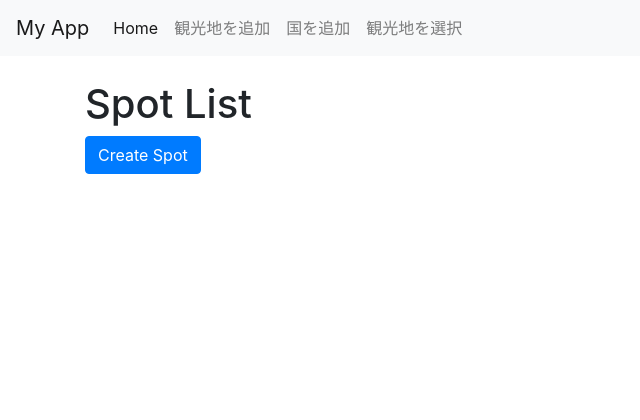
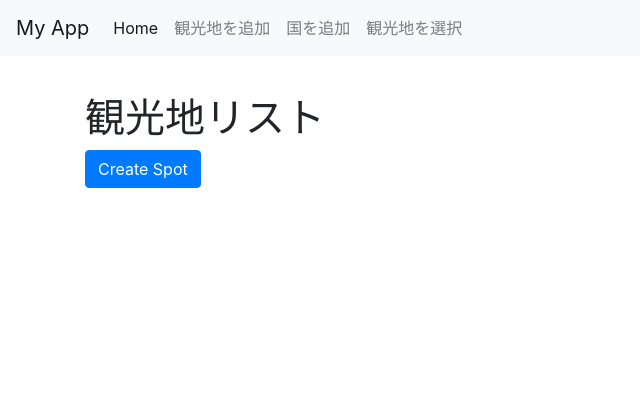
Before and after one commit to s-iyo/App, a Django app: page /myapp/spot/list/ in a window 1280 px wide. Shown: the top 420 px of the page, without its empty margins (0-640 px from the left). Run offline with Django 5.2, Linux system fonts and the light colour scheme; data comes from the database, SQL or seed files in the repository; data that the repository does not hold is empty; some libraries are stand-ins or nearby versions.

Commit message:
CSS追加

```diff
--- a/django_basic/conf/settings.py
+++ b/django_basic/conf/settings.py
@@ -120,7 +120,10 @@ USE_TZ = True
 # Static files (CSS, JavaScript, Images)
 # https://docs.djangoproject.com/en/5.2/howto/static-files/
 
-STATIC_URL = 'static/'
+STATIC_URL = '/static/'
+STATICFILES_DIRS = [
+    BASE_DIR / 'static',
+    ]
 
 # Default primary key field type
 # https://docs.djangoproject.com/en/5.2/ref/settings/#default-auto-field
--- /dev/null
+++ b/django_basic/static/myapp/CSS/style.css
@@ -0,0 +1,5 @@
+/* myapp/static/myapp/css/style.css */
+
+body {
+    padding-top: 70px; /* ヘッダーの高さに合わせて調整 */
+}
--- a/django_basic/templates/myapp/base.html
+++ b/django_basic/templates/myapp/base.html
@@ -5,9 +5,11 @@
     <meta name="viewport" content="width=device-width, initial-scale=1.0">
     <title>{% block title %}My App{% endblock %}</title>
     <link rel="stylesheet" href="https://stackpath.bootstrapcdn.com/bootstrap/4.5.2/css/bootstrap.min.css">
+    {% load static %}
+    <link rel="stylesheet" href="{% static 'myapp/css/style.css' %}">
 </head>
 <body>
-    <nav class="navbar navbar-expand-lg navbar-light bg-light">
+    <nav class="navbar navbar-expand-lg navbar-light bg-light fixed-top">
         <a class="navbar-brand" href="#">My App</a>
         <button class="navbar-toggler" type="button" data-toggle="collapse" data-target="#navbarNav" aria-controls="navbarNav" aria-expanded="false" aria-label="Toggle navigation">
             <span class="navbar-toggler-icon"></span>
--- a/django_basic/templates/myapp/overlapping_months.html
+++ b/django_basic/templates/myapp/overlapping_months.html
@@ -25,5 +25,5 @@
         <p>重複するベストシーズンは見つかりませんでした。</p>
     {% endif %}
 
-    <a href="{% url 'myapp:spot_list' %}">Homeに戻る</a>
+    <a href="{% url 'myapp:spot_list' %}"class="btn btn-primary">Homeに戻る</a>
 {% endblock %}
--- a/django_basic/templates/myapp/select_spots.html
+++ b/django_basic/templates/myapp/select_spots.html
@@ -25,7 +25,6 @@
                 {% endfor %}
             </ul>
         {% endfor %}
-
-        <button type="submit">ベストシーズンを表示</button>
+        <button type="submit" class="btn btn-primary">ベストシーズンを表示</button>
     </form>
 {% endblock %}
--- a/django_basic/templates/myapp/spot_list.html
+++ b/django_basic/templates/myapp/spot_list.html
@@ -3,7 +3,7 @@
 {% block title %}Spot List{% endblock %}
 
 {% block content %}
-    <h1>Spot List</h1>
+    <h1>観光地リスト</h1>
 
     {% for area_data in areas_data %}
         <h2>{{ area_data.area.name }}</h2>
@@ -18,7 +18,7 @@
                                     {{ spot.name }}<br>
                                     {{ spot.information }}<br>
                                 </a>
-                                <a href="{% url 'myapp:spot_update' pk=spot.pk %}" class="btn btn-secondary">Update</a>
+                                <a href="{% url 'myapp:spot_update' pk=spot.pk %}" class="btn btn-secondary">情報を更新</a>
                             </li>
                         {% endfor %}
                     </ul>
--- a/django_basic/templates/myapp/spot_update.html
+++ b/django_basic/templates/myapp/spot_update.html
@@ -7,7 +7,7 @@
     <form method="post">
         {% csrf_token %}
         {{ form.as_p }}
-        <button type="submit" class="btn btn-primary">Update</button>
+        <button type="submit" class="btn btn-primary">情報を更新</button>
         <a href="{% url 'myapp:spot_list' %}" class="btn btn-secondary">Cancel</a>
     </form>
 {% endblock %}
```
